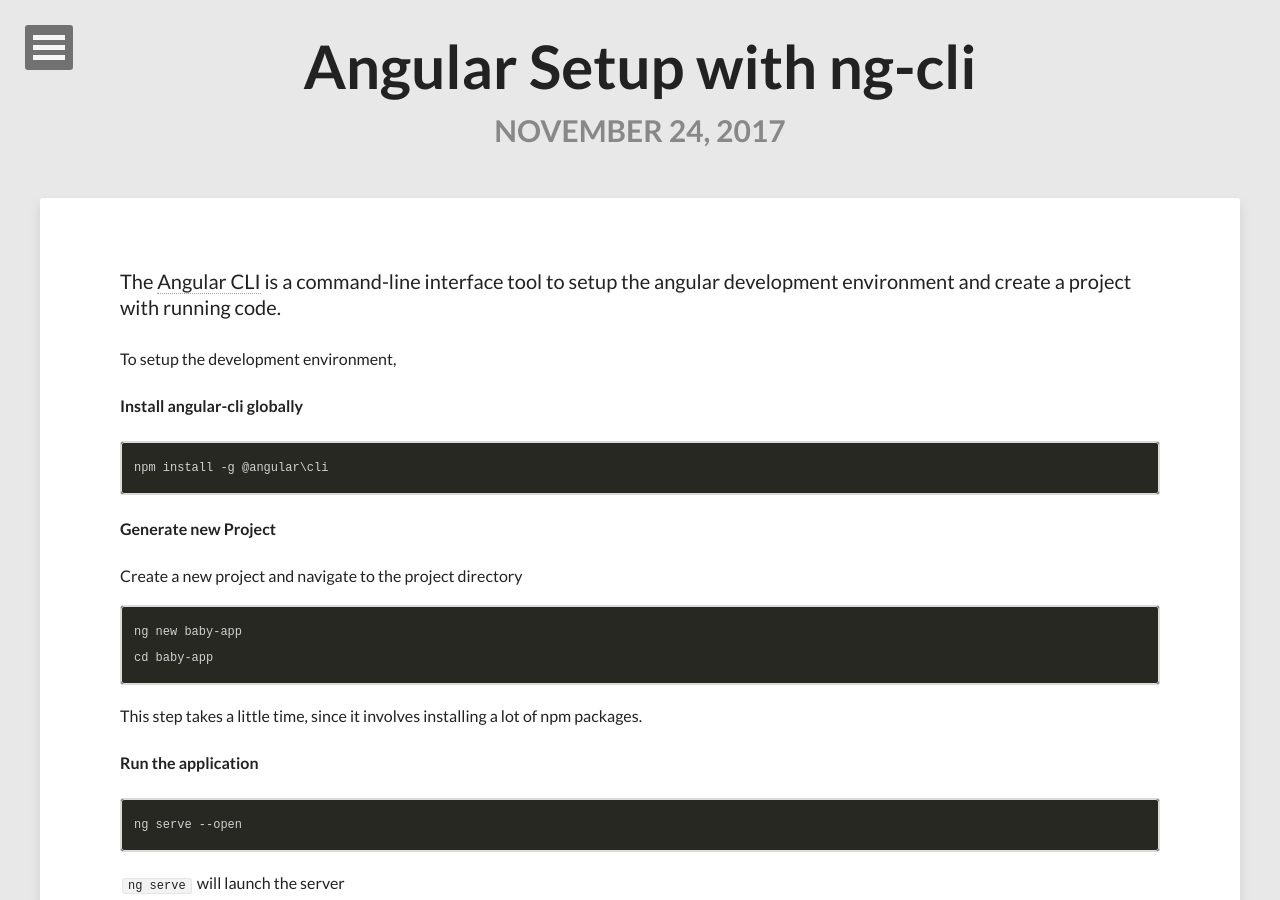
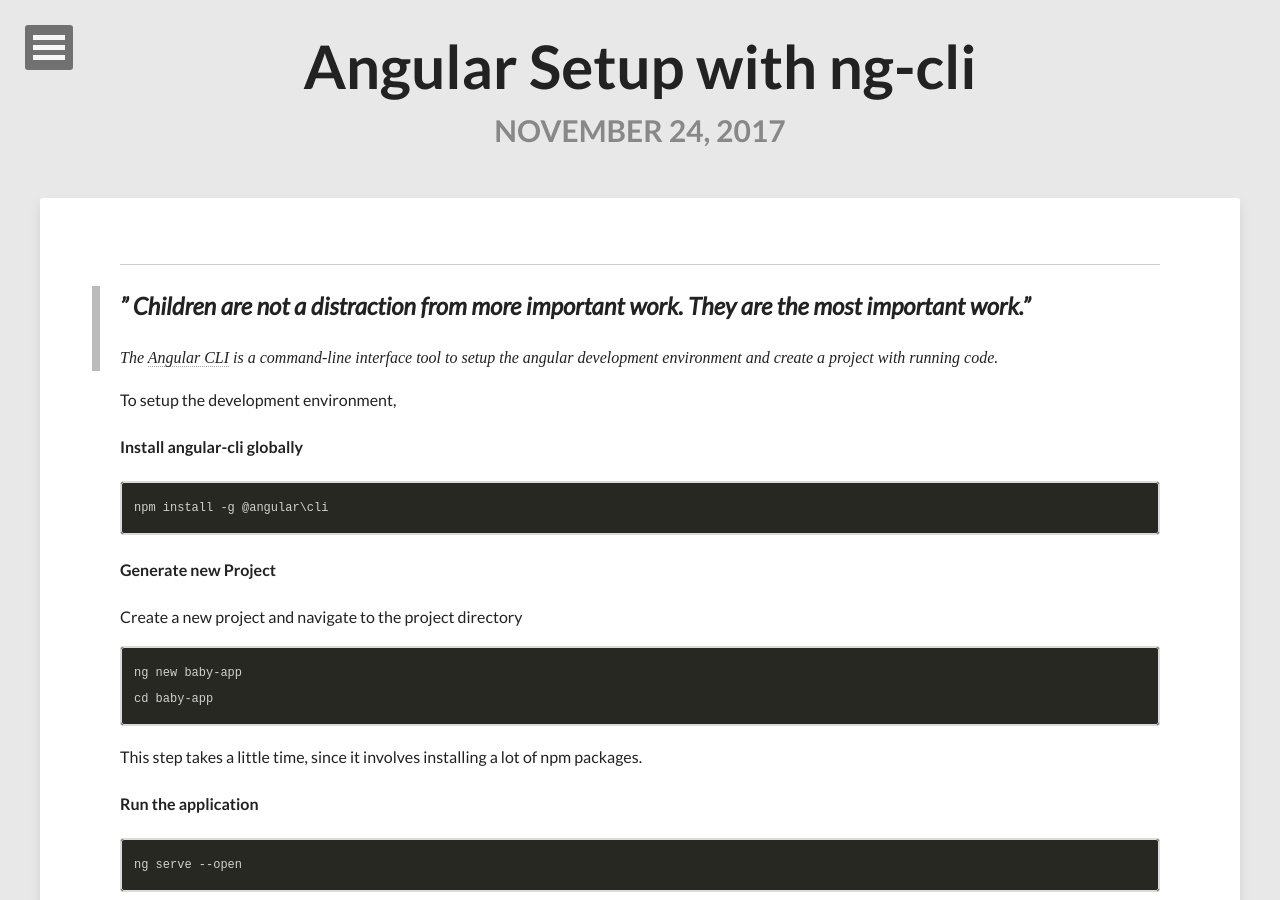
Before and after one commit to DeepikaRajendran/dev-mom, a Jekyll site: the page built from _posts/2017-11-24-angular-setup-with-angular-cli.md, in a window 1280 px wide and 900 px high. Built offline with Jekyll 4.4.1, drawn with Linux system fonts in a browser that asks for light colours; nearby versions of some CDN libraries; comment, search, counter and statistics services are not loaded.

Commit message:
Baby Quote added

```diff
--- a/_posts/2017-11-24-angular-setup-with-angular-cli.md
+++ b/_posts/2017-11-24-angular-setup-with-angular-cli.md
@@ -9,7 +9,9 @@
 comments: true
 share: true
 ---
-
+---
+> " Children are not a distraction from more important work. They are the most important work."
+---
 The [Angular CLI](https://github.com/angular/angular-cli) is a command-line interface tool to setup the angular development environment and create a project with running code.
 
 To setup the development environment,
```
